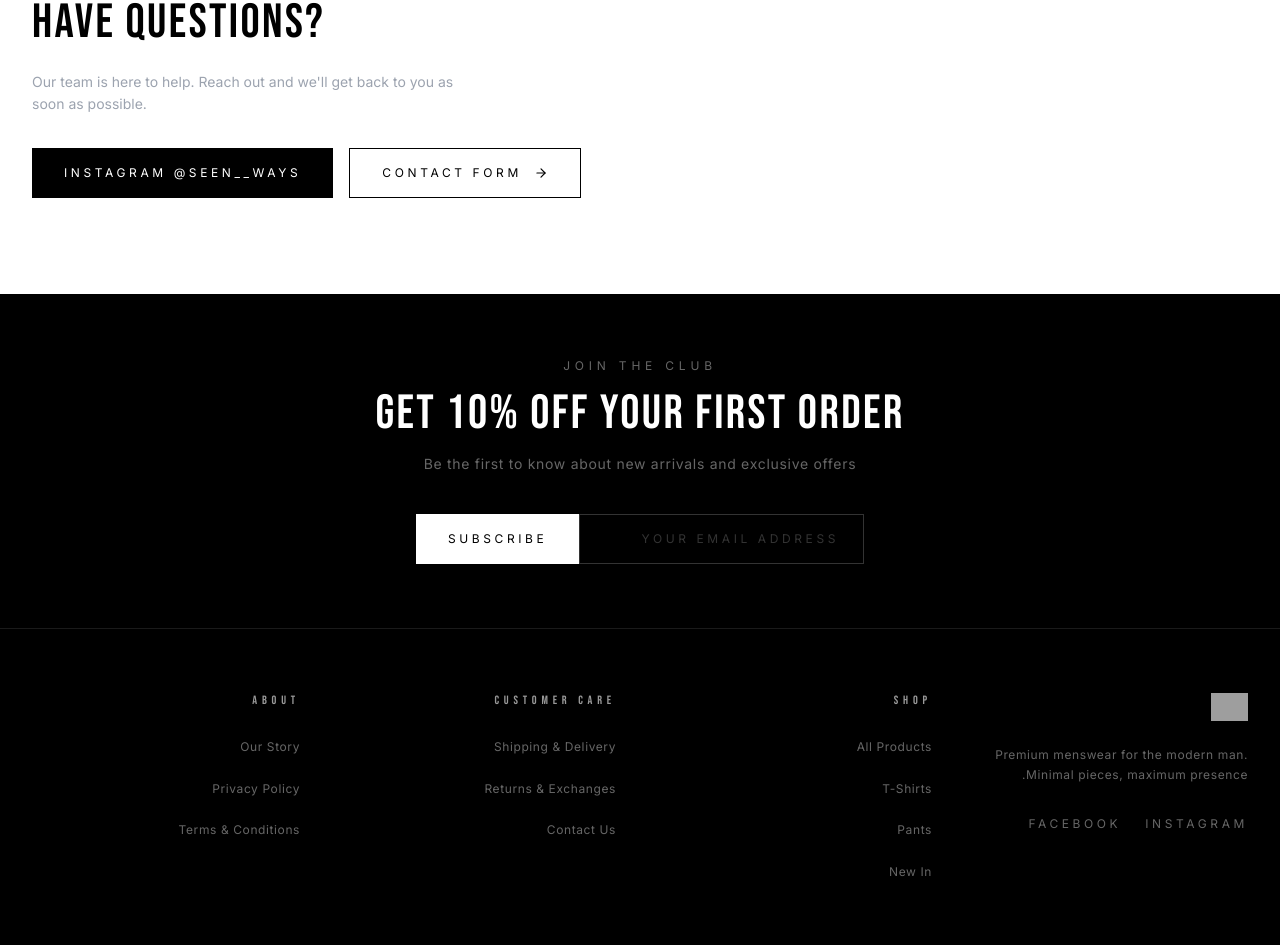
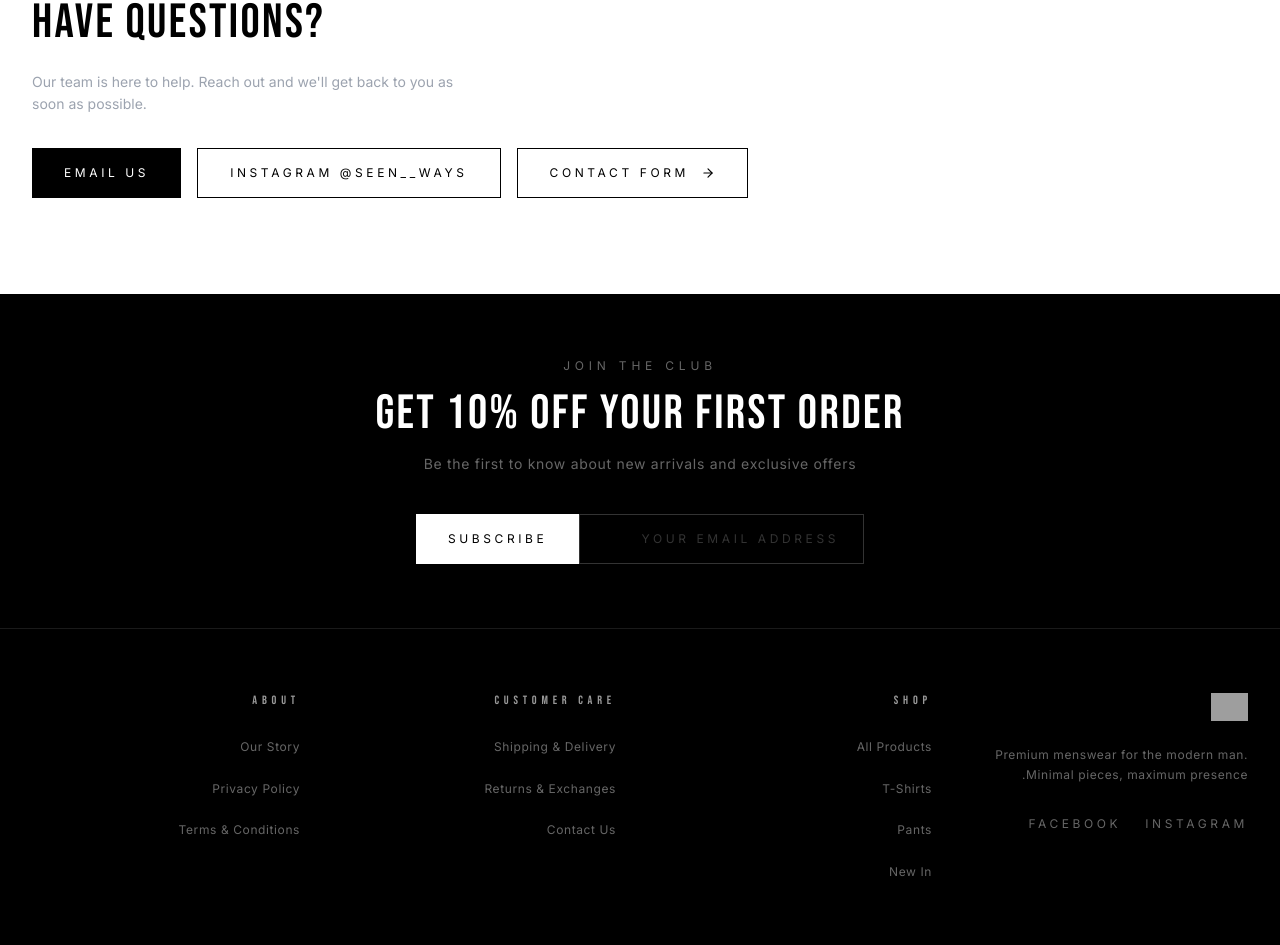
Before and after one commit to Ahmed-Elmmohamedy/seenways-frontend, a Next.js app: page /returns in a window 1280 px wide. Shown: the part 2789-3734 px from the top of the page. Built offline with nearby package versions, Linux system fonts and the light colour scheme; grey boxes are pictures that could not be loaded.

Commit message:
Update page.tsx

```diff
--- a/src/app/returns/page.tsx
+++ b/src/app/returns/page.tsx
@@ -164,8 +164,12 @@ export default function ReturnsPage() {
               Our team is here to help. Reach out and we'll get back to you as soon as possible.
             </p>
             <div className="flex flex-col sm:flex-row gap-4">
+              <a href="mailto:seenwayseg@gmail.com"
+                className="inline-flex items-center gap-3 bg-black text-white px-8 py-4 text-xs tracking-widest uppercase hover:bg-gray-900 transition-colors">
+                EMAIL US
+              </a>
               <a href="https://www.instagram.com/seen__ways" target="_blank" rel="noopener noreferrer"
-                className="inline-flex items-center gap-3 bg-black text-white px-8 py-4 text-xs tracking-widest uppercase hover:bg-gray-900 transition-colors">
+                className="inline-flex items-center gap-3 border border-black px-8 py-4 text-xs tracking-widest uppercase hover:bg-black hover:text-white transition-colors">
                 INSTAGRAM @SEEN__WAYS
               </a>
               <Link href="/contact"
```
